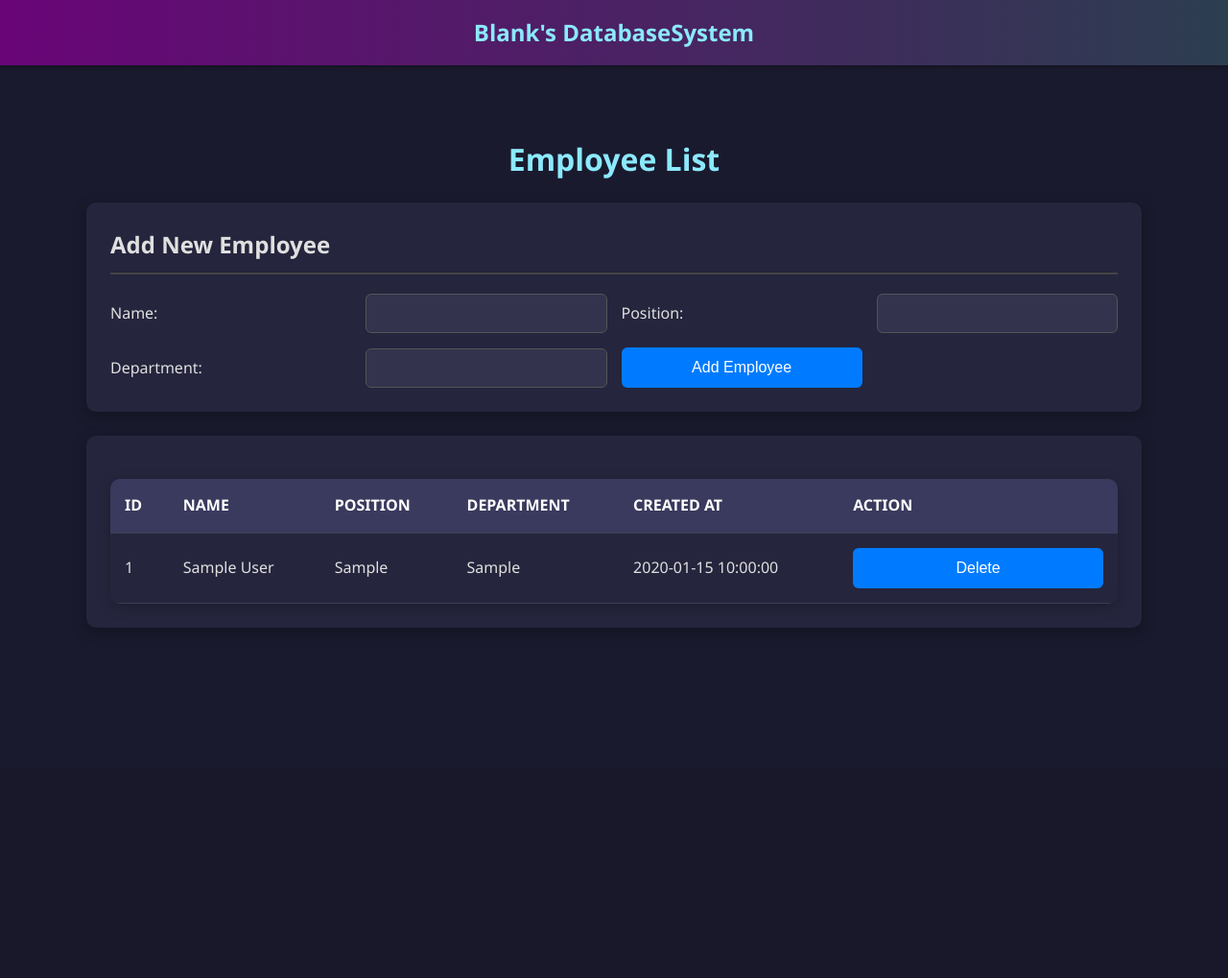
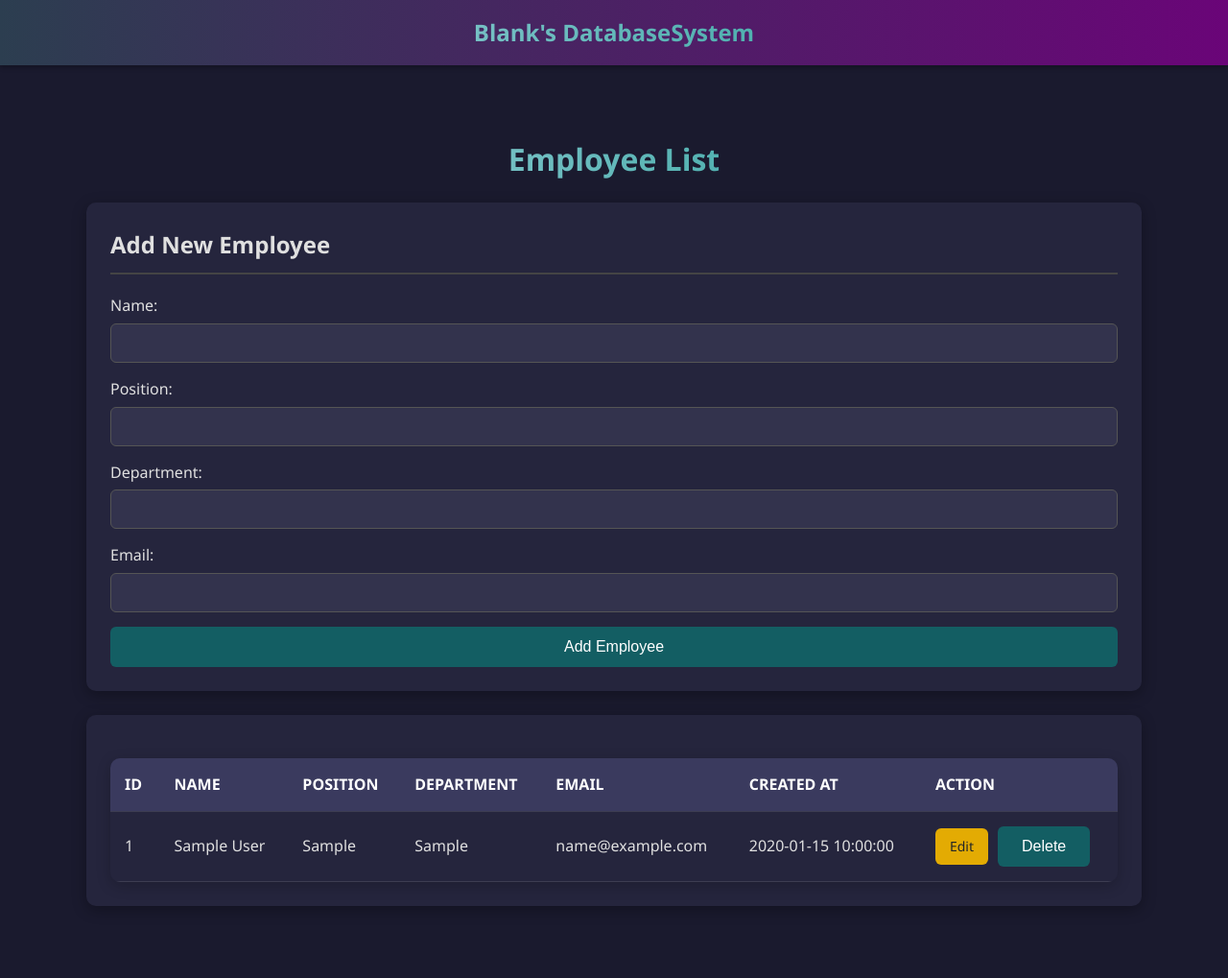
Before and after one commit to BlankTsai/Database-System-2025, a Flask app: page / in a window 1280 px wide. Shown: the whole page at 96% size. Before the commit the page ends 654 px from the top, so only its background shows below. Run offline with Flask 3, Linux system fonts and the light colour scheme; tables that the repository leaves empty or names only in its code hold one stand-in row (values such as "Sample post").

Commit message:
Super Epic Update

```diff
--- a/app.py
+++ b/app.py
@@ -20,6 +20,7 @@
         name = request.form['name']
         position = request.form['position']
         department = request.form['department']
+        email = request.form['email']
 
         # 獲取當前時間並格式化
         created_at = datetime.now().strftime('%Y-%m-%d %H:%M:%S')
@@ -27,8 +28,8 @@
         try:
             conn = mysql.connector.connect(**db_config)
             cursor = conn.cursor()
-            sql = "INSERT INTO employees (name, position, department, created_at) VALUES (%s, %s, %s, %s)"
-            cursor.execute(sql, (name, position, department, created_at))
+            sql = "INSERT INTO employees (name, position, department, email, created_at) VALUES (%s, %s, %s, %s, %s)"
+            cursor.execute(sql, (name, position, department, email, created_at))
             conn.commit()
             return redirect(url_for('show_employees'))
         except mysql.connector.Error as err:
@@ -68,5 +69,47 @@
             conn.close()
     return redirect(url_for('show_employees'))
 
+@app.route('/edit/<int:employee_id>', methods=['GET', 'POST'])
+def edit_employee(employee_id):
+    employee = None
+    if request.method == 'POST':
+        # 修改員工資料
+        name = request.form['name']
+        position = request.form['position']
+        department = request.form['department']
+        email = request.form['email']
+        try:
+            conn = mysql.connector.connect(**db_config)
+            cursor = conn.cursor()
+            sql = "UPDATE employees SET name = %s, position = %s, department = %s, email = %s WHERE id = %s"
+            cursor.execute(sql, (name, position, department, email, employee_id))
+            conn.commit()
+            return redirect(url_for('show_employees'))
+        except mysql.connector.Error as err:
+            print(f"Error updating employee: {err}")
+        finally:
+            if 'conn' in locals() and conn.is_connected():
+                cursor.close()
+                conn.close()
+    else:
+        # 顯示編輯表單
+        try:
+            conn = mysql.connector.connect(**db_config)
+            cursor = conn.cursor(dictionary=True)
+            sql = "SELECT * FROM employees WHERE id = %s"
+            cursor.execute(sql, (employee_id,))
+            employee = cursor.fetchone()
+        except mysql.connector.Error as err:
+            print(f"Error fetching employee for edit: {err}")
+        finally:
+            if 'conn' in locals() and conn.is_connected():
+                cursor.close()
+                conn.close()
+
+    if employee:
+        return render_template('edit_employee.html', employee=employee)
+    else:
+        return redirect(url_for('show_employees'))
+
 if __name__ == '__main__':
     app.run(debug=True)
--- a/static/style.css
+++ b/static/style.css
@@ -8,13 +8,23 @@
 }
 
 .top-bar {
-    background: linear-gradient(to right, #6a0578, #2c3e50); /* 紫色到藍色漸變 */
+    /* 1. 設定漸變背景，並讓它比容器更寬，以便創造「移動」的空間 */
+    background-image: linear-gradient(to right, #6a0578, #2c3e50, #6a0578);
+    background-size: 200% auto; /* 讓背景寬度為容器的兩倍 */
+    transition: background-position 0.5s ease-in-out; /* 設置過渡效果 */
+
+    /* 原有樣式 */
     color: white;
     padding: 15px 30px;
     box-shadow: 0 2px 5px rgba(0, 0, 0, 0.3);
     position: sticky;
     top: 0;
     z-index: 1000;
+}
+
+/* 2. 當滑鼠游標移入時，改變背景位置 */
+.top-bar:hover {
+    background-position: right center; /* 讓漸變從左邊流動到右邊 */
 }
 
 .top-bar-title {
@@ -32,8 +42,20 @@
 
 h1 {
     text-align: center;
-    color: #8be9fd; /* 淺藍色標題 */
     margin-bottom: 20px;
+
+    /* 1. 設定漸變背景 */
+    background-image: linear-gradient(to right, #b1dae6, #15978e);
+
+    /* 2. 裁切背景，使其只在文字範圍內可見 */
+    -webkit-background-clip: text; /* 為了兼容性，這是必要的 */
+    background-clip: text;
+
+    /* 3. 將文字顏色設為透明，這樣漸變背景才能透出來 */
+    color: transparent;
+
+    /* 額外：為了確保在沒有支援的瀏覽器上文字能正常顯示，可以提供一個 fallback 顏色 */
+    /* color: #15978e; */
 }
 
 .card {
@@ -51,18 +73,23 @@
     margin-top: 0;
 }
 
-form {
-    display: grid;
-    grid-template-columns: repeat(auto-fit, minmax(200px, 1fr));
+.add-form, .edit-form {
+    display: flex;
+    flex-direction: column;
     gap: 15px;
-    align-items: center;
+}
+
+.form-group {
+    display: flex;
+    flex-direction: column;
 }
 
 label {
     color: #e0e0e0;
+    margin-bottom: 5px;
 }
 
-input[type="text"] {
+input[type="text"], input[type="email"] {
     width: 100%;
     padding: 12px;
     border: 1px solid #555;
@@ -77,14 +104,14 @@
     border: none;
     border-radius: 6px;
     cursor: pointer;
-    background-color: #007bff;
+    background-color: #135e63;
     color: #fff;
     font-size: 16px;
     transition: background-color 0.3s, transform 0.2s;
 }
 
 button[type="submit"]:hover {
-    background-color: #0056b3;
+    background-color: #135e63;
     transform: translateY(-2px);
 }
 
@@ -119,8 +146,29 @@
     background-color: #3b3b55;
 }
 
+.action-buttons {
+    display: flex;
+    gap: 10px;
+    align-items: center;
+}
+
+.edit-btn {
+    background-color: #e3ab03;
+    color: #212529;
+    border: none;
+    padding: 8px 15px;
+    border-radius: 6px;
+    text-decoration: none;
+    font-size: 14px;
+    transition: background-color 0.3s;
+}
+
+.edit-btn:hover {
+    background-color: #e3ab03;
+}
+
 .delete-btn {
-    background-color: #dc3545;
+    background-color: #831924;
     color: #fff;
     border: none;
     padding: 8px 15px;
@@ -131,5 +179,26 @@
 }
 
 .delete-btn:hover {
-    background-color: #c82333;
+    background-color: #831924;
 }
+
+.form-actions {
+    display: flex;
+    gap: 15px;
+    justify-content: flex-end;
+    margin-top: 10px;
+}
+
+.cancel-btn {
+    background-color: #6c757d;
+    color: #fff;
+    padding: 12px 25px;
+    border-radius: 6px;
+    text-decoration: none;
+    font-size: 16px;
+    transition: background-color 0.3s;
+}
+
+.cancel-btn:hover {
+    background-color: #5a6268;
+}
--- a/templates/employees.html
+++ b/templates/employees.html
@@ -16,15 +16,26 @@
 
         <div class="form-section card">
             <h2>Add New Employee</h2>
-            <form method="POST" action="/">
+            <form method="POST" action="/" class="add-form">
+                <div class="form-group">
                     <label for="name">Name:</label>
                     <input type="text" name="name" required>
+                </div>
 
+                <div class="form-group">
                     <label for="position">Position:</label>
                     <input type="text" name="position" required>
+                </div>
 
+                <div class="form-group">
                     <label for="department">Department:</label>
                     <input type="text" name="department" required>
+                </div>
+
+                <div class="form-group">
+                    <label for="email">Email:</label>
+                    <input type="email" name="email" required>
+                </div>
 
                 <button type="submit">Add Employee</button>
             </form>
@@ -38,6 +49,7 @@
                         <th>Name</th>
                         <th>Position</th>
                         <th>Department</th>
+                        <th>Email</th>
                         <th>Created At</th>
                         <th>Action</th>
                     </tr>
@@ -49,16 +61,20 @@
                         <td>{{ employee['name'] }}</td>
                         <td>{{ employee['position'] }}</td>
                         <td>{{ employee['department'] }}</td>
+                        <td>{{ employee['email'] }}</td>
                         <td>{{ employee['created_at'] }}</td>
                         <td>
-                            <form method="POST" action="{{ url_for('delete_employee', employee_id=employee['id']) }}">
+                            <div class="action-buttons">
+                                <a href="{{ url_for('edit_employee', employee_id=employee['id']) }}" class="edit-btn">Edit</a>
+                                <form method="POST" action="{{ url_for('delete_employee', employee_id=employee['id']) }}" class="delete-form">
                                     <button type="submit" class="delete-btn" onclick="return confirm('確定要刪除 {{ employee['name'] }} 嗎？')">Delete</button>
                                 </form>
+                            </div>
                         </td>
                     </tr>
                     {% else %}
                     <tr>
-                        <td colspan="6">No employees found.</td>
+                        <td colspan="7">No employees found.</td>
                     </tr>
                     {% endfor %}
                 </tbody>
```
Also changed, not shown: templates/edit_employee.html (added, +47 -0 lines). Lines whose indentation alone changed are shown as unchanged.
